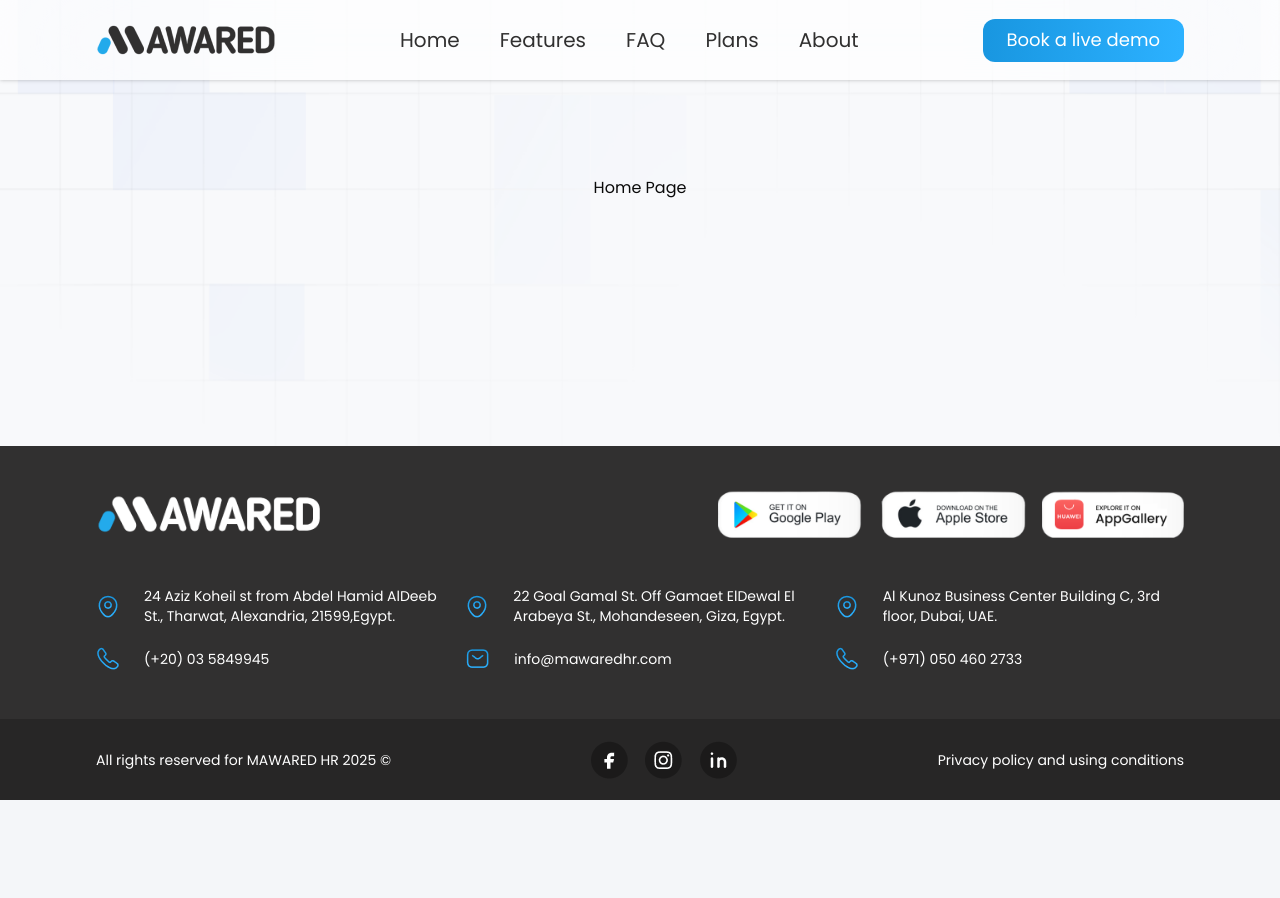
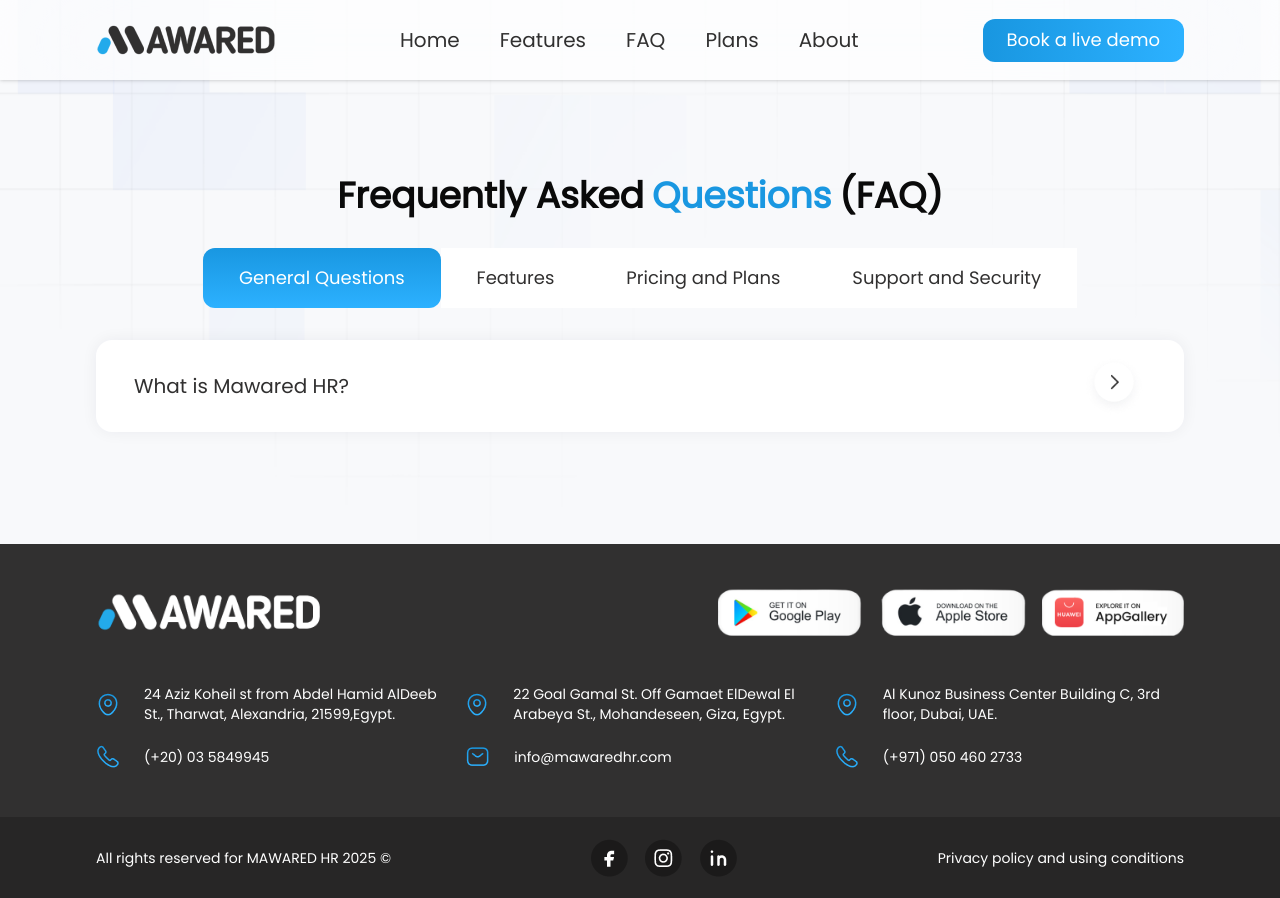
Before and after one commit to neldeeb/mawared-website-fe, a React (Vite) app: page / in a window 1280 px wide. Before the commit the page ends 800 px from the top, so only its background shows below. Built offline with nearby package versions, Linux system fonts and the light colour scheme.

Commit message:
add FAQ page

```diff
--- a/src/AppRoutes/index.tsx
+++ b/src/AppRoutes/index.tsx
@@ -1,11 +1,11 @@
 import { BrowserRouter as Router, Routes, Route } from "react-router-dom";
-import HomePage from "../containers/HomePage";
+import FAQPage from "../containers/FAQPage";
 
 const AppRoutes = () => {
   return (
     <Router>
       <Routes>
-        <Route path="*" element={<HomePage />} />
+        <Route path="*" element={<FAQPage />} />
       </Routes>
     </Router>
   );
--- a/src/assets/css/main.css
+++ b/src/assets/css/main.css
@@ -84,6 +84,23 @@
     align-items: center;
     justify-content: center;
   }
+
+  .custom-linear-bg-blue-wavy-color-style {
+    background: linear-gradient(180deg, #1997e1 0%, #2cb1ff 100%);
+  }
+
+  .custom-accordion-style {
+    background: white;
+    border: 2px solid;
+    border-color: white;
+    border-radius: 16px;
+    box-shadow: 0px 0px 16px 0px #080f340f;
+  }
+
+  .active-custom-accordion-style {
+    box-shadow: 0px 0px 16px 0px #1c9be53d;
+    border-color: #1997e1;
+  }
 }
 /*--------------------------------------- End of tailwindcss utilities ---------------------------------------*/
 
@@ -93,7 +110,7 @@
 }
 
 body {
-  font-family: 'Poppins', sans-serif;
+  font-family: "Poppins", sans-serif;
   min-height: 100%;
   background-image: url("/img/mawared-bg.png");
   background-size: cover;
--- /dev/null
+++ b/src/containers/ContactUsPage/index.tsx
@@ -0,0 +1,13 @@
+import Layout from "@/components/Layout";
+
+const ContactUsPage = () => {
+  return (
+    <Layout>
+      <div className="flex justify-center">
+        <h1>Contact Us Page</h1>
+      </div>
+    </Layout>
+  );
+};
+
+export default ContactUsPage;
--- /dev/null
+++ b/src/containers/FAQPage/index.tsx
@@ -0,0 +1,73 @@
+import { useState } from "react";
+import Layout from "@/components/Layout";
+
+const tabs = [
+  { id: "general", label: "General Questions" },
+  { id: "features", label: "Features" },
+  { id: "pricing", label: "Pricing and Plans" },
+  { id: "support", label: "Support and Security" },
+];
+
+const FAQPage = () => {
+  const [activeTab, setActiveTab] = useState("general");
+  const [isOpen, setIsOpen] = useState(false);
+
+  return (
+    <Layout>
+      <div className="flex flex-col justify-center items-center">
+        <h1 className="text-4xl font-bold text[#303030]">
+          Frequently Asked
+          <span className="text-customBlueWaveyColor mx-2">Questions</span>(FAQ)
+        </h1>
+
+        <div className="flex flex-wrap my-8 justify-center">
+          {tabs?.map((tab) => (
+            <button
+              key={tab?.id}
+              onClick={() => setActiveTab(tab?.id)}
+              className={`py-4 px-9 text-lg ${
+                activeTab === tab?.id
+                  ? "custom-linear-bg-blue-wavy-color-style text-white rounded-xl"
+                  : "bg-white text-[#313030]"
+              }`}
+            >
+              {tab?.label}
+            </button>
+          ))}
+        </div>
+      </div>
+
+      <div
+        className={
+          !isOpen
+            ? "custom-accordion-style mb-4 overflow-hidden"
+            : "custom-accordion-style active-custom-accordion-style mb-4 overflow-hidden"
+        }
+      >
+        <button
+          className="w-full py-3 px-9 text-left flex justify-between items-center"
+          onClick={() => setIsOpen(!isOpen)}
+        >
+          <span className="font-medium text-xl text-[#313030]">
+            What is Mawared HR?
+          </span>
+
+          {isOpen ? (
+            <img src="/img/arrow-down-icon.png" alt="arrow-down-icon" className="h-10" />
+          ) : (
+            <img src="/img/side-arrow-icon.png" alt="side-arrow-icon" className="h-16" />
+          )}
+        </button>
+
+        {isOpen && (
+          <div className="px-16 pb-6 font-normal text-[#313030b6] text-lg">
+            Mawared HR is an all-in-one platform for automating HR processes,
+            including attendance, payroll, and employee management.
+          </div>
+        )}
+      </div>
+    </Layout>
+  );
+};
+
+export default FAQPage;
--- /dev/null
+++ b/src/containers/PlansPage/index.tsx
@@ -0,0 +1,13 @@
+import Layout from "@/components/Layout";
+
+const PlansPage = () => {
+  return (
+    <Layout>
+      <div className="flex justify-center">
+        <h1>Plans Page</h1>
+      </div>
+    </Layout>
+  );
+};
+
+export default PlansPage;
--- a/tailwind.config.js
+++ b/tailwind.config.js
@@ -5,53 +5,54 @@
   theme: {
     extend: {
       borderRadius: {
-  			lg: 'var(--radius)',
-  			md: 'calc(var(--radius) - 2px)',
-  			sm: 'calc(var(--radius) - 4px)'
+        lg: "var(--radius)",
+        md: "calc(var(--radius) - 2px)",
+        sm: "calc(var(--radius) - 4px)",
       },
       colors: {
-  			background: 'hsl(var(--background))',
-  			foreground: 'hsl(var(--foreground))',
+        customBlueWaveyColor: "#1997e1",
+        background: "hsl(var(--background))",
+        foreground: "hsl(var(--foreground))",
         card: {
-  				DEFAULT: 'hsl(var(--card))',
-  				foreground: 'hsl(var(--card-foreground))'
+          DEFAULT: "hsl(var(--card))",
+          foreground: "hsl(var(--card-foreground))",
         },
         popover: {
-  				DEFAULT: 'hsl(var(--popover))',
-  				foreground: 'hsl(var(--popover-foreground))'
+          DEFAULT: "hsl(var(--popover))",
+          foreground: "hsl(var(--popover-foreground))",
         },
         primary: {
-  				DEFAULT: 'hsl(var(--primary))',
-  				foreground: 'hsl(var(--primary-foreground))'
+          DEFAULT: "hsl(var(--primary))",
+          foreground: "hsl(var(--primary-foreground))",
         },
         secondary: {
-  				DEFAULT: 'hsl(var(--secondary))',
-  				foreground: 'hsl(var(--secondary-foreground))'
+          DEFAULT: "hsl(var(--secondary))",
+          foreground: "hsl(var(--secondary-foreground))",
         },
         muted: {
-  				DEFAULT: 'hsl(var(--muted))',
-  				foreground: 'hsl(var(--muted-foreground))'
+          DEFAULT: "hsl(var(--muted))",
+          foreground: "hsl(var(--muted-foreground))",
         },
         accent: {
-  				DEFAULT: 'hsl(var(--accent))',
-  				foreground: 'hsl(var(--accent-foreground))'
+          DEFAULT: "hsl(var(--accent))",
+          foreground: "hsl(var(--accent-foreground))",
         },
         destructive: {
-  				DEFAULT: 'hsl(var(--destructive))',
-  				foreground: 'hsl(var(--destructive-foreground))'
+          DEFAULT: "hsl(var(--destructive))",
+          foreground: "hsl(var(--destructive-foreground))",
         },
-  			border: 'hsl(var(--border))',
-  			input: 'hsl(var(--input))',
-  			ring: 'hsl(var(--ring))',
+        border: "hsl(var(--border))",
+        input: "hsl(var(--input))",
+        ring: "hsl(var(--ring))",
         chart: {
-  				'1': 'hsl(var(--chart-1))',
-  				'2': 'hsl(var(--chart-2))',
-  				'3': 'hsl(var(--chart-3))',
-  				'4': 'hsl(var(--chart-4))',
-  				'5': 'hsl(var(--chart-5))'
-  			}
-  		}
-  	}
+          1: "hsl(var(--chart-1))",
+          2: "hsl(var(--chart-2))",
+          3: "hsl(var(--chart-3))",
+          4: "hsl(var(--chart-4))",
+          5: "hsl(var(--chart-5))",
+        },
+      },
+    },
   },
   plugins: [require("tailwindcss-animate")],
 };
```
Also changed, not shown: public/img/arrow-down-icon.png (added), public/img/side-arrow-icon.png (added). Lines whose indentation alone changed are shown as unchanged.
